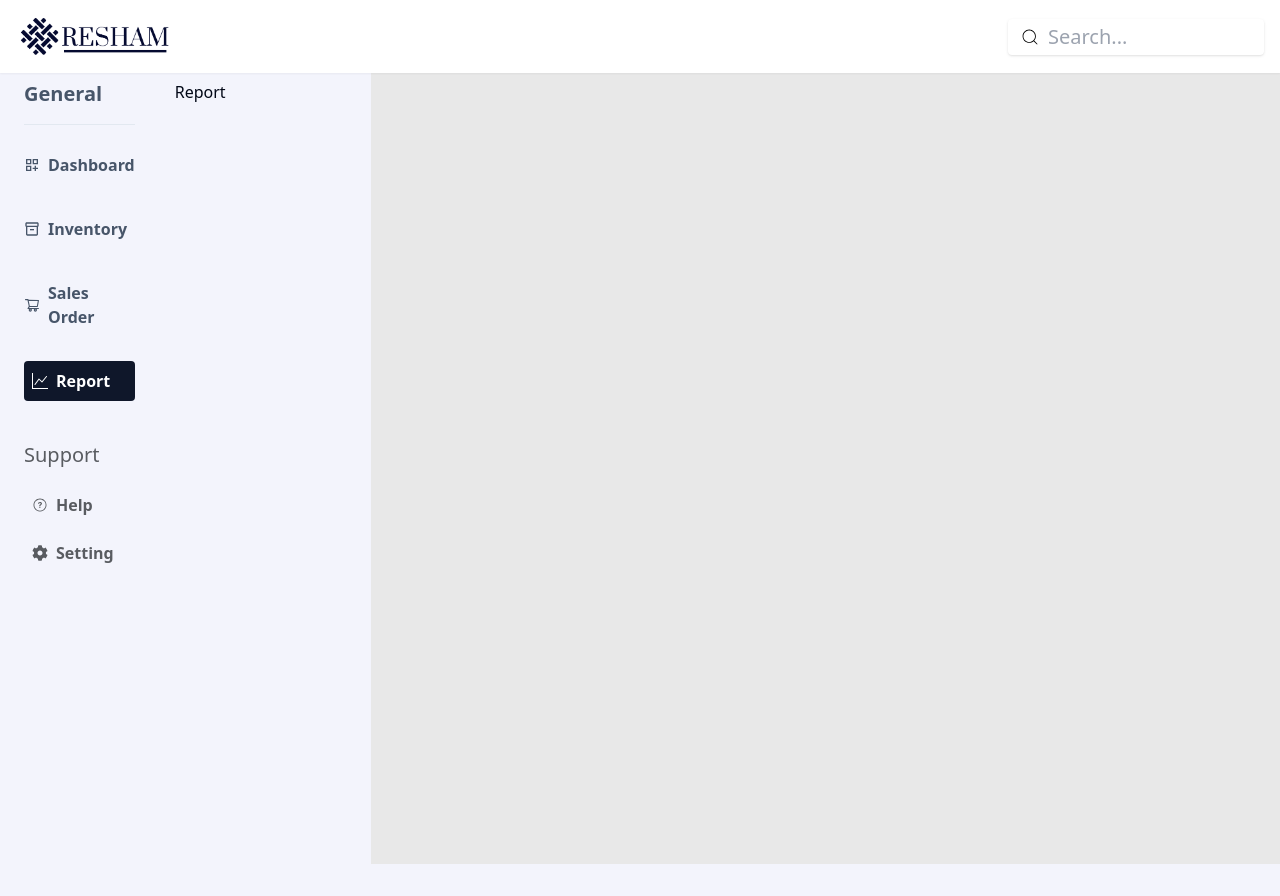
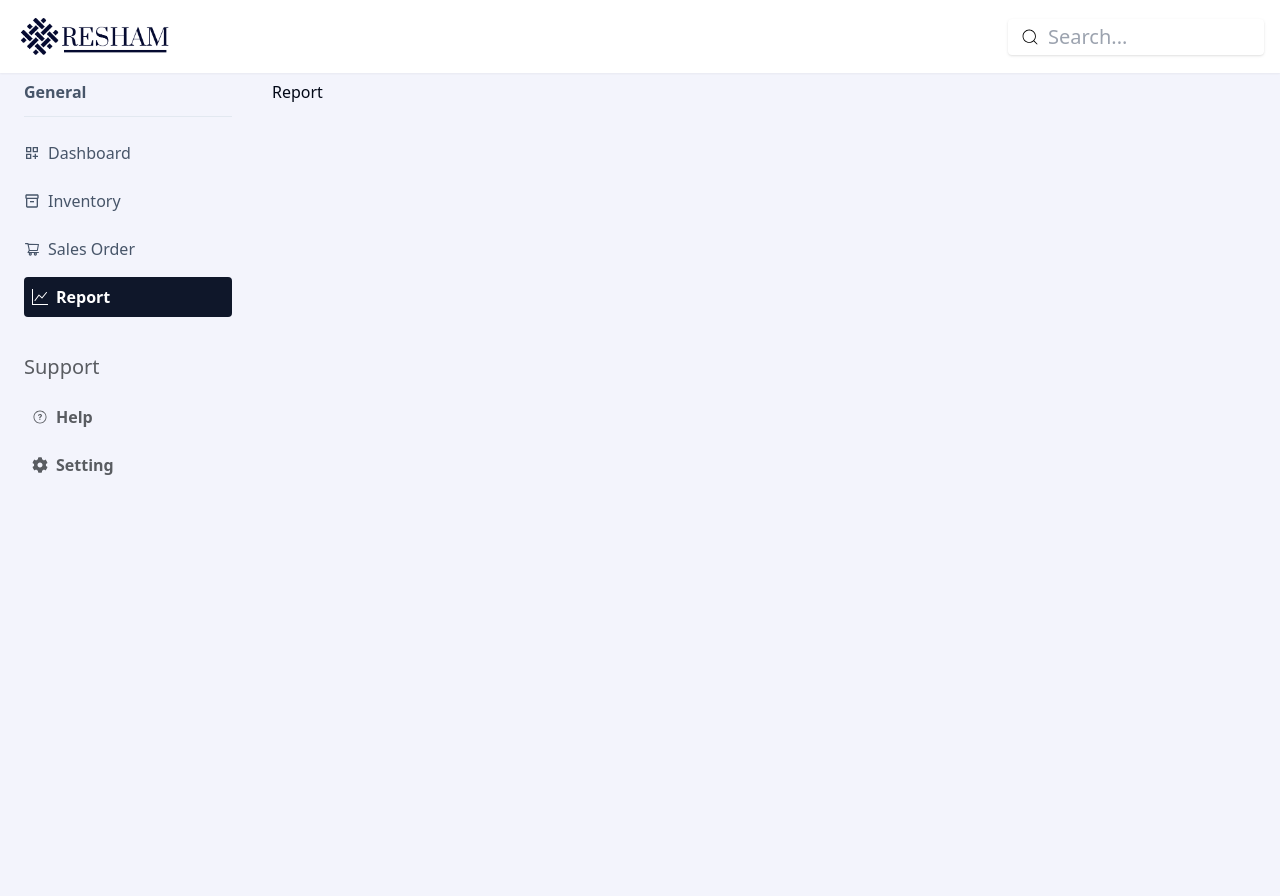
Before and after one commit to nischhal-hub/Resham, a React (Vite) app in the folder project/client/: page /report in a window 1280 px wide. Before the commit the page ends 864 px from the top, so only its background shows below. Built offline with nearby package versions, Linux system fonts and the light colour scheme.

Commit message:
fix: minor styling bugs

```diff
--- a/project/client/src/App.jsx
+++ b/project/client/src/App.jsx
@@ -10,10 +10,10 @@ import { ScrollRestoration } from "react-router-dom";
 const Layout = () => (
   <>
       <Header />
-    <div className="flex w-screen h-screen overflow-hidden">
-      <div className="flex">
+    <div className="flex w-screen overflow-hidden">
+      <div className="flex w-full overflow-hidden">
         <SideBar />
-        <div className="flex p-4 bg-background w-full">
+        <div className="flex p-4 bg-background w-full overflow-y-scroll">
           <ScrollRestoration />
           <Outlet />
         </div>
--- a/project/client/src/components/Header.jsx
+++ b/project/client/src/components/Header.jsx
@@ -3,7 +3,7 @@ import logo from "/assets/logo-horizontal.png";
 
 export default function Header() {
   return (
-    <nav className=" w-full h-16 z-40 ">
+    <nav className=" w-full h-16 z-40">
       <div className="bg-white px-4 py-4 shadow-sm w-full flex items-center text-xl justify-between fixed top-0">
         <div>
         <img src={logo} alt="Logo" className="w-40 mr-2" />
--- a/project/client/src/components/SideNav/SideNav.jsx
+++ b/project/client/src/components/SideNav/SideNav.jsx
@@ -38,20 +38,20 @@ export const sidebarData = [
 
 export default function SideBar() {
   return (
-    <div className="w-72 h-full ">
+    <div className="fixed w-64 h-full ">
       <div className="block h-full bg-background px-6">
-      <div className="py-4">
-        <h1 className="text-slate-600 text-xl font-bold">General</h1>
+      <div className="pt-4 pb-3">
+        <h1 className="text-slate-600 text-md font-bold">General</h1>
       </div>
       <hr />
-      <ul className="mt-3 text-slate-600 font-semibold">
+      <ul className="mt-3 text-slate-600">
         {sidebarData.map((item) => (
-          <li key={item.id} className="mb-2 rounded py-2 ">
+          <li key={item.id} className=" rounded py-1">
             <NavLink
               to={item.path}
               className={({ isActive }) =>
                 isActive
-                  ? "p-2 flex items-center bg-primary text-white rounded-sm hover:pl-2 duration-300 ease-in-out"
+                  ? "p-2 flex items-center bg-primary text-white font-bold rounded-sm hover:pl-2 duration-300 ease-in-out"
                   : "py-2 flex items-center hover:pl-2 duration-300 ease-in-out hover:bg-gray-200"
               }
             >
--- a/project/client/src/components/pages/Dashboard.jsx
+++ b/project/client/src/components/pages/Dashboard.jsx
@@ -152,7 +152,7 @@ export const Cards = (prop) => {
 const Dashboard = () => {
   const [graphData, setGraphData] = useState(data);
   return (
-    <div className="w-full overflow-y-scroll">
+    <div className="w-full ml-64 min-h-screen">
       <h1 className="text-xl font-bold">Dashboard</h1>
       <div className="border-t-2 border-solid border-gray-300 my-2"></div>
       <div>
@@ -189,9 +189,6 @@ const Dashboard = () => {
           </ResponsiveContainer>
         </div>
       </div>
-      <div>
-        lorem2000
-      </div>
     </div>
   );
 };
--- a/project/client/src/components/pages/Inventory.jsx
+++ b/project/client/src/components/pages/Inventory.jsx
@@ -2,7 +2,7 @@ import React from 'react'
 
 export default function Inventory() {
   return (
-    <div className='w-full'>
+    <div className='w-full ml-64 min-h-screen'>
       <h2>Inventory</h2>
     </div>
   )
--- a/project/client/src/components/pages/Report.jsx
+++ b/project/client/src/components/pages/Report.jsx
@@ -2,6 +2,8 @@ import React from 'react'
 
 export default function Report() {
   return (
-    <div>Report</div>
+    <div className='w-full ml-64 min-h-screen'>
+      Report
+    </div>
   )
 }
--- a/project/client/src/components/pages/Salesorder.jsx
+++ b/project/client/src/components/pages/Salesorder.jsx
@@ -2,6 +2,8 @@ import React from 'react'
 
 export default function Salesorder() {
   return (
-    <div>Salesorder</div>
+    <div className='w-full ml-64 min-h-screen'>
+      Salesorder
+    </div>
   )
 }
```
